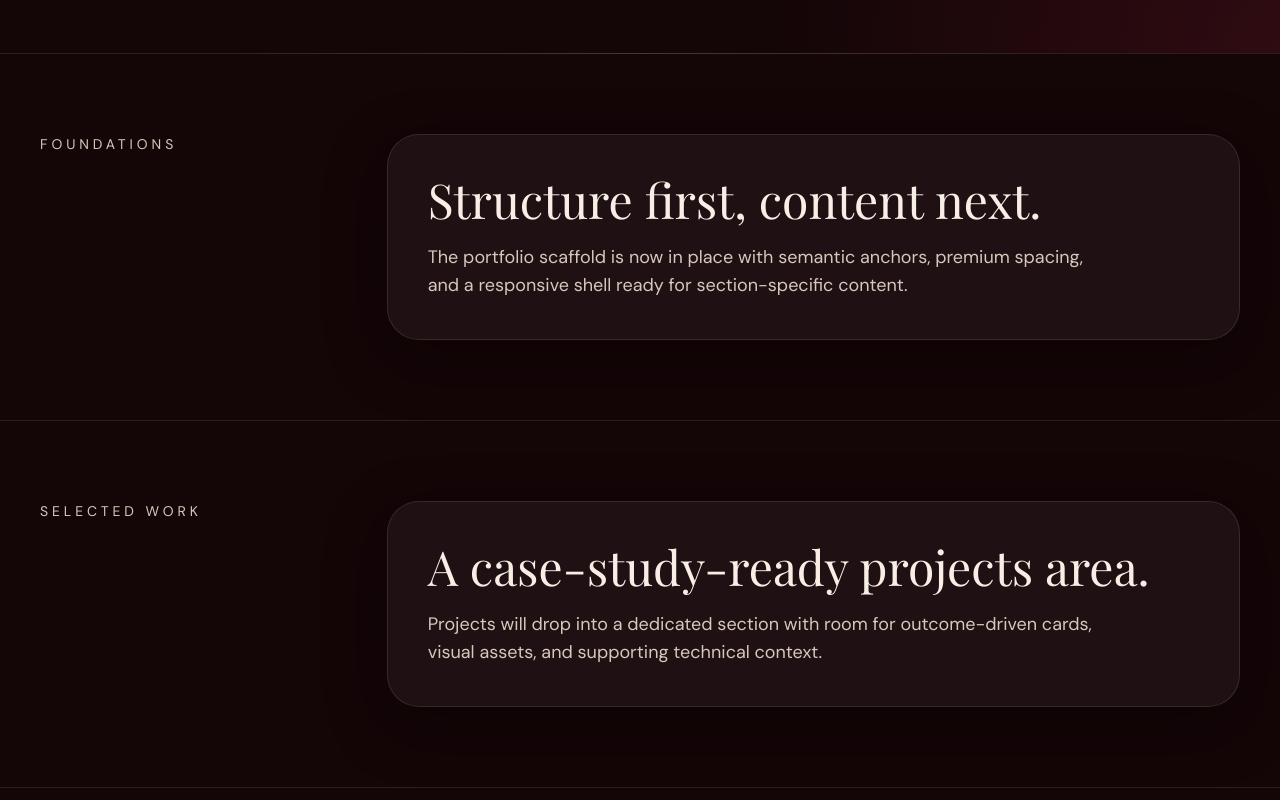
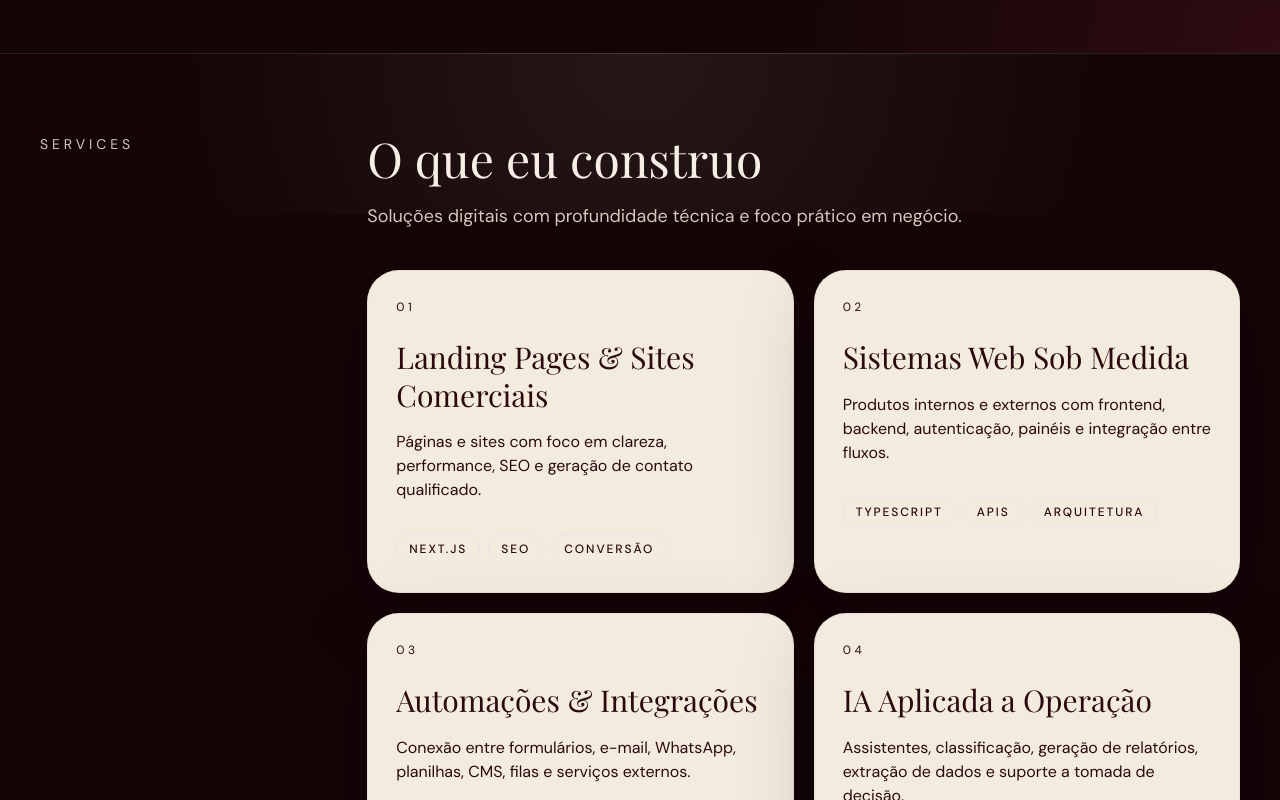
Before and after one commit to jordanogiacomet/portfolio-jordano, a Next.js app: page / in a window 1280 px wide. Shown: the part 1040-1840 px from the top of the page. Built offline with nearby package versions, Linux system fonts and the light colour scheme; a web font is replaced by a local one.

Commit message:
feat: [US-003] - [Services section]

```diff
--- a/app/page.tsx
+++ b/app/page.tsx
@@ -1,6 +1,7 @@
 import { Footer } from "@/components/Footer";
 import { Hero } from "@/components/Hero";
 import { Navbar } from "@/components/Navbar";
+import { Services } from "@/components/Services";
 
 const sections = [
   {
@@ -33,6 +34,7 @@ export default function HomePage() {
 
       <main className="overflow-hidden">
         <Hero />
+        <Services />
 
         {sections.map((section) => (
           <section
--- /dev/null
+++ b/components/Services.tsx
@@ -0,0 +1,89 @@
+import servicesContent from "@/data/services.json";
+
+type ServiceItem = {
+  title: string;
+  description: string;
+  tags: string[];
+};
+
+type ServicesContent = {
+  sectionLabel: string;
+  heading: string;
+  description: string;
+  items: ServiceItem[];
+};
+
+const content = servicesContent as ServicesContent;
+
+export function Services() {
+  return (
+    <section
+      id="services"
+      aria-labelledby="services-heading"
+      className="relative border-b border-white/10 px-4 py-20 sm:px-6 lg:px-10"
+    >
+      <div
+        aria-hidden="true"
+        className="absolute inset-x-0 top-0 h-40 bg-[radial-gradient(circle_at_top,_rgba(243,235,221,0.08),_transparent_70%)]"
+      />
+
+      <div className="relative mx-auto max-w-7xl">
+        <div className="grid gap-8 lg:grid-cols-[0.32fr_1fr] lg:gap-12">
+          <div>
+            <p className="text-sm uppercase tracking-[0.28em] text-text-secondary">
+              {content.sectionLabel}
+            </p>
+          </div>
+
+          <div>
+            <header className="max-w-3xl">
+              <h2
+                id="services-heading"
+                className="font-display text-4xl text-text-primary sm:text-5xl"
+              >
+                {content.heading}
+              </h2>
+              <p className="mt-5 text-base leading-8 text-text-secondary sm:text-lg">
+                {content.description}
+              </p>
+            </header>
+
+            <div className="mt-10 grid gap-5 md:grid-cols-2">
+              {content.items.map((item, index) => (
+                <article
+                  key={item.title}
+                  className="group rounded-[2rem] border border-[#d7c7bc]/35 bg-bg-surface p-7 text-text-on-light shadow-[0_24px_80px_rgba(9,2,4,0.18)] transition duration-300 ease-out hover:-translate-y-1 hover:shadow-[0_30px_90px_rgba(9,2,4,0.24)]"
+                >
+                  <div className="flex items-start justify-between gap-4">
+                    <p className="text-xs uppercase tracking-[0.3em] text-text-on-light/55">
+                      0{index + 1}
+                    </p>
+                    <div className="h-px flex-1 translate-y-2 bg-text-on-light/12 transition-colors duration-300 group-hover:bg-text-on-light/20" />
+                  </div>
+
+                  <h3 className="mt-6 font-display text-3xl leading-tight">
+                    {item.title}
+                  </h3>
+                  <p className="mt-4 text-sm leading-7 text-text-on-light/78 sm:text-base">
+                    {item.description}
+                  </p>
+
+                  <ul className="mt-8 flex flex-wrap gap-2" aria-label={`${item.title} tags`}>
+                    {item.tags.map((tag) => (
+                      <li
+                        key={tag}
+                        className="rounded-full border border-badge-border bg-bg-surface-muted/55 px-3 py-1.5 text-xs font-medium uppercase tracking-[0.16em] text-text-on-light/80"
+                      >
+                        {tag}
+                      </li>
+                    ))}
+                  </ul>
+                </article>
+              ))}
+            </div>
+          </div>
+        </div>
+      </div>
+    </section>
+  );
+}
--- /dev/null
+++ b/data/services.json
@@ -0,0 +1,27 @@
+{
+  "sectionLabel": "Services",
+  "heading": "O que eu construo",
+  "description": "Soluções digitais com profundidade técnica e foco prático em negócio.",
+  "items": [
+    {
+      "title": "Landing Pages & Sites Comerciais",
+      "description": "Páginas e sites com foco em clareza, performance, SEO e geração de contato qualificado.",
+      "tags": ["Next.js", "SEO", "Conversão"]
+    },
+    {
+      "title": "Sistemas Web Sob Medida",
+      "description": "Produtos internos e externos com frontend, backend, autenticação, painéis e integração entre fluxos.",
+      "tags": ["TypeScript", "APIs", "Arquitetura"]
+    },
+    {
+      "title": "Automações & Integrações",
+      "description": "Conexão entre formulários, e-mail, WhatsApp, planilhas, CMS, filas e serviços externos.",
+      "tags": ["Integrações", "Workflows", "Produtividade"]
+    },
+    {
+      "title": "IA Aplicada a Operação",
+      "description": "Assistentes, classificação, geração de relatórios, extração de dados e suporte a tomada de decisão.",
+      "tags": ["LLMs", "RAG", "Automação"]
+    }
+  ]
+}
```
Also changed, not shown: prd.json (+5 -5 lines), progress.txt, 1 other file (tests, documents, lock files or other folders).
